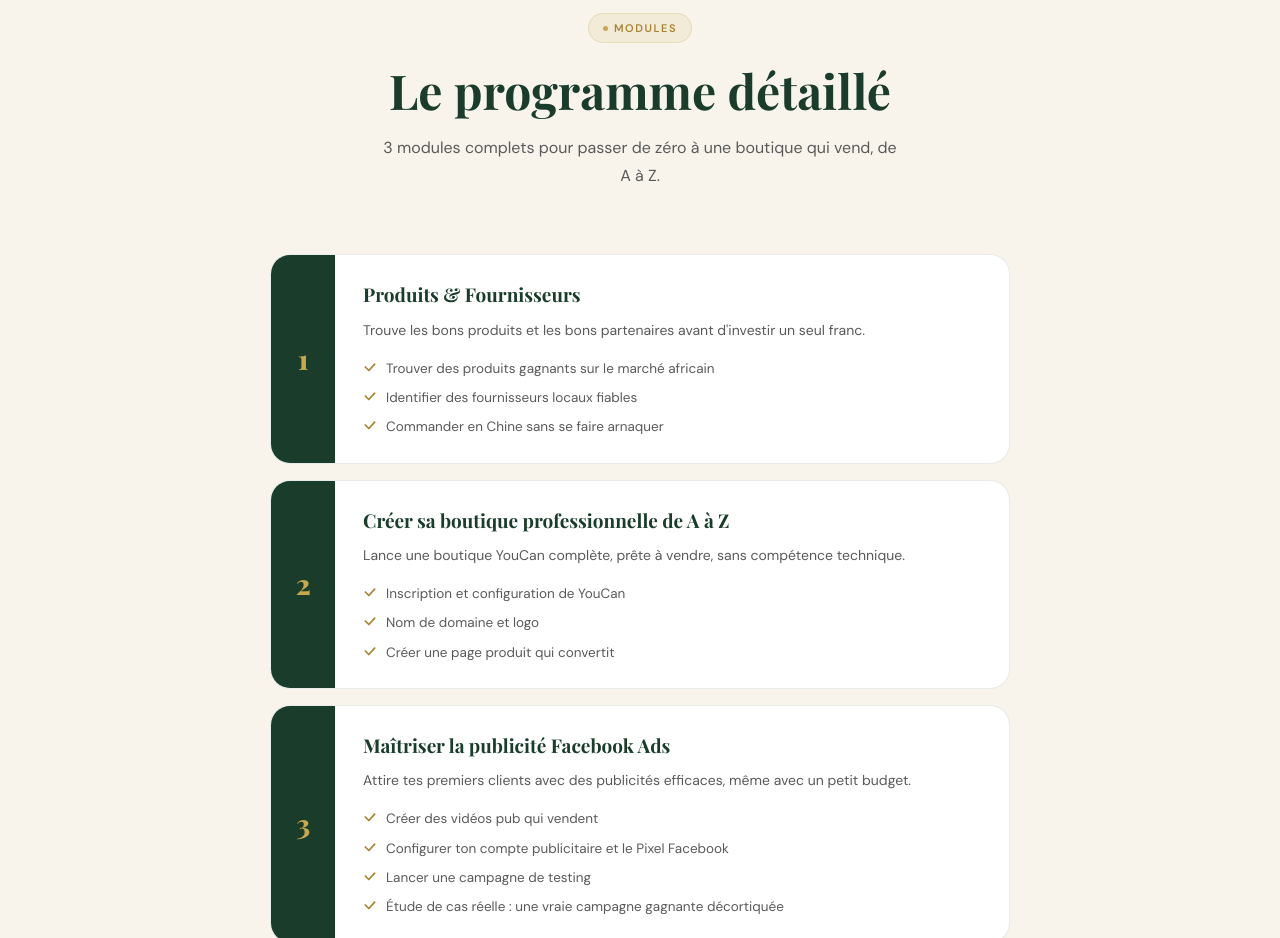
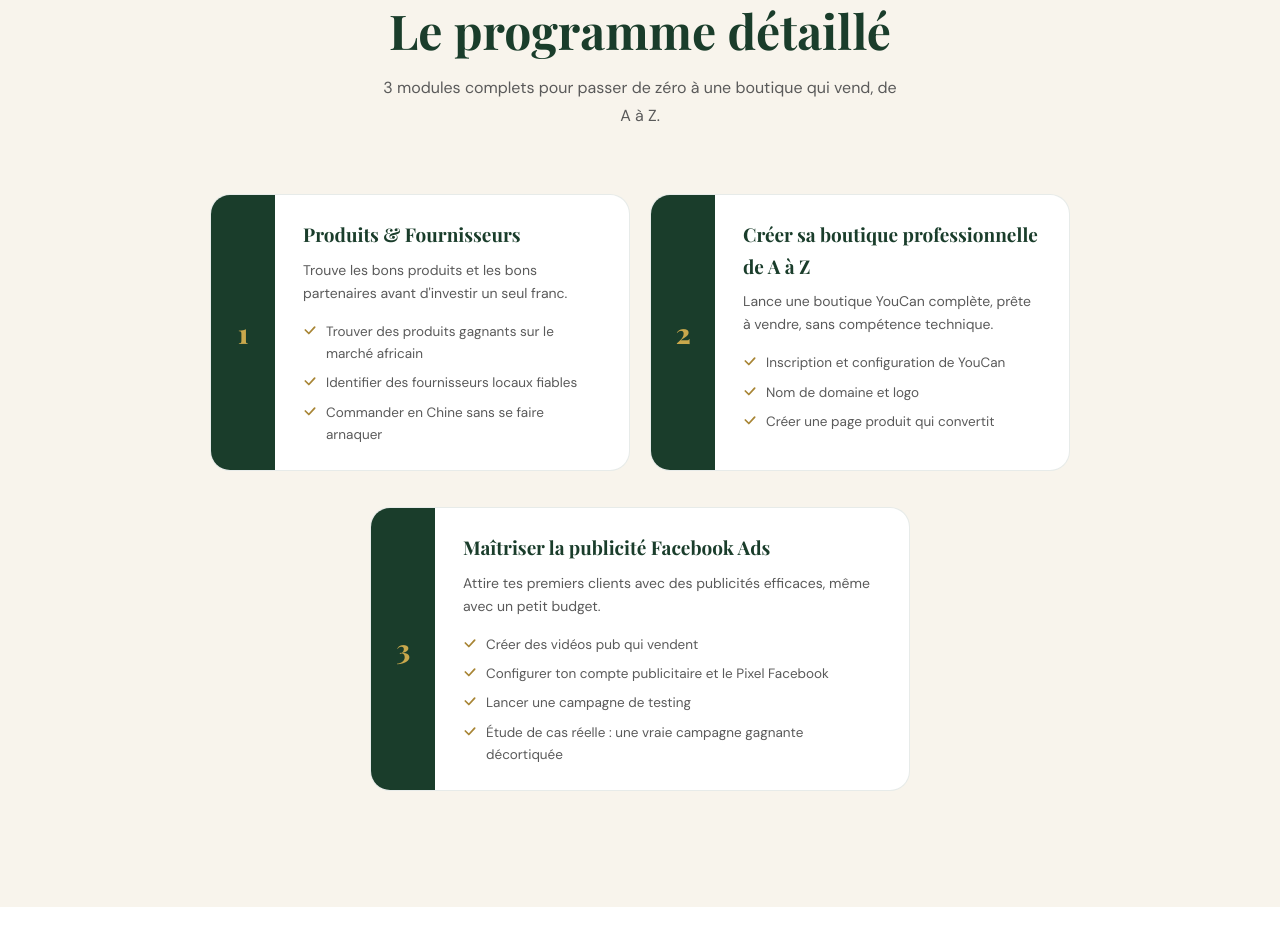
Before and after one commit to idy-00/afrika-digital-academy, a website: page public/index.html in a window 1280 px wide. Shown: the part 3213-4151 px from the top of the page. Drawn offline with nearby package versions, Linux system fonts and the light colour scheme; a web font is replaced by a local one.

Commit message:
feat: learn grid 3 cols, modules triangle layout

```diff
--- a/public/index.html
+++ b/public/index.html
@@ -483,10 +483,11 @@
       display: grid;
       grid-template-columns: 1fr;
       gap: 14px;
-      max-width: 800px;
+      max-width: 1040px;
       margin: 0 auto;
     }
     @media (min-width: 580px) { .learn-grid { grid-template-columns: 1fr 1fr; } }
+    @media (min-width: 860px) { .learn-grid { grid-template-columns: repeat(3, 1fr); } }
 
     .learn-item {
       display: flex;
@@ -587,7 +588,31 @@
     /* ════════════════════════════════
        PROGRAMME
     ════════════════════════════════ */
-    .modules { max-width: 740px; margin: 0 auto; display: flex; flex-direction: column; gap: 0; }
+    .modules {
+      max-width: 900px;
+      margin: 0 auto;
+    }
+    .modules-row-top {
+      display: grid;
+      grid-template-columns: 1fr;
+      gap: 20px;
+      margin-bottom: 20px;
+      padding: 0 0px;
+    }
+    @media (min-width: 700px) {
+      .modules-row-top {
+        grid-template-columns: 1fr 1fr;
+        padding: 0 20px;
+      }
+    }
+    .modules-row-bottom {
+      display: flex;
+      justify-content: center;
+      padding: 0 20px;
+    }
+    @media (min-width: 700px) {
+      .modules-row-bottom { padding: 0 180px; }
+    }
 
     .module-card {
       display: grid;
@@ -1517,6 +1542,8 @@
       <p class="sec-sub">3 modules complets pour passer de zéro à une boutique qui vend, de A à Z.</p>
     </div>
     <div class="modules">
+      <!-- Rangée du haut : modules 1 & 2 aux extrémités -->
+      <div class="modules-row-top">
         <div class="module-card reveal">
           <div class="module-card__num">1</div>
           <div class="module-card__body">
@@ -1541,7 +1568,10 @@
             </ul>
           </div>
         </div>
-      <div class="module-card reveal reveal-delay-2">
+      </div>
+      <!-- Rangée du bas : module 3 centré -->
+      <div class="modules-row-bottom">
+        <div class="module-card reveal reveal-delay-2" style="width:100%;">
           <div class="module-card__num">3</div>
           <div class="module-card__body">
             <div class="module-card__title">Maîtriser la publicité Facebook Ads</div>
@@ -1552,6 +1582,7 @@
               <li><svg width="14" height="14"><use href="#ic-check-sm"/></svg>Lancer une campagne de testing</li>
               <li><svg width="14" height="14"><use href="#ic-check-sm"/></svg>Étude de cas réelle : une vraie campagne gagnante décortiquée</li>
             </ul>
+          </div>
         </div>
       </div>
     </div>
```
Lines whose indentation alone changed are shown as unchanged.
